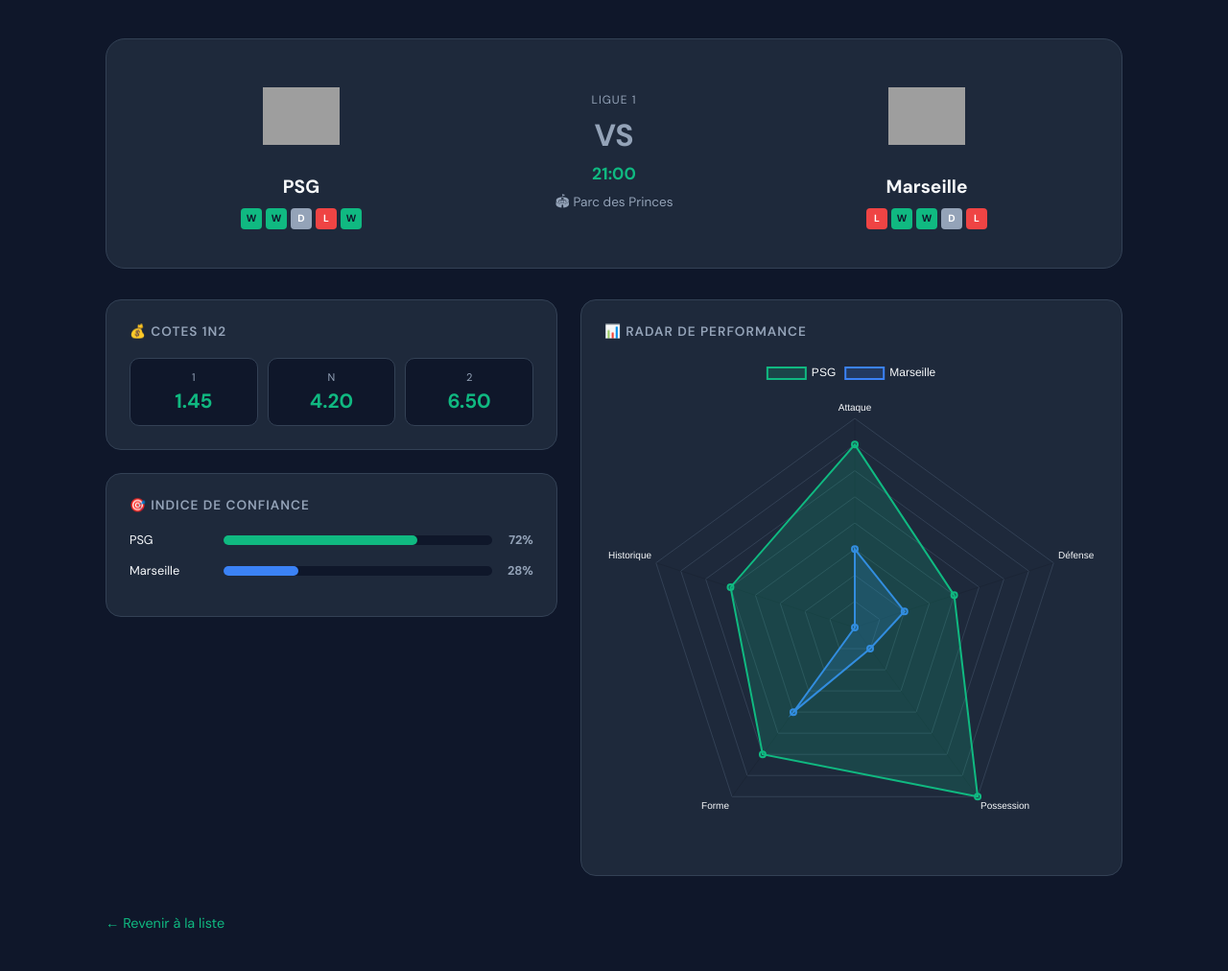
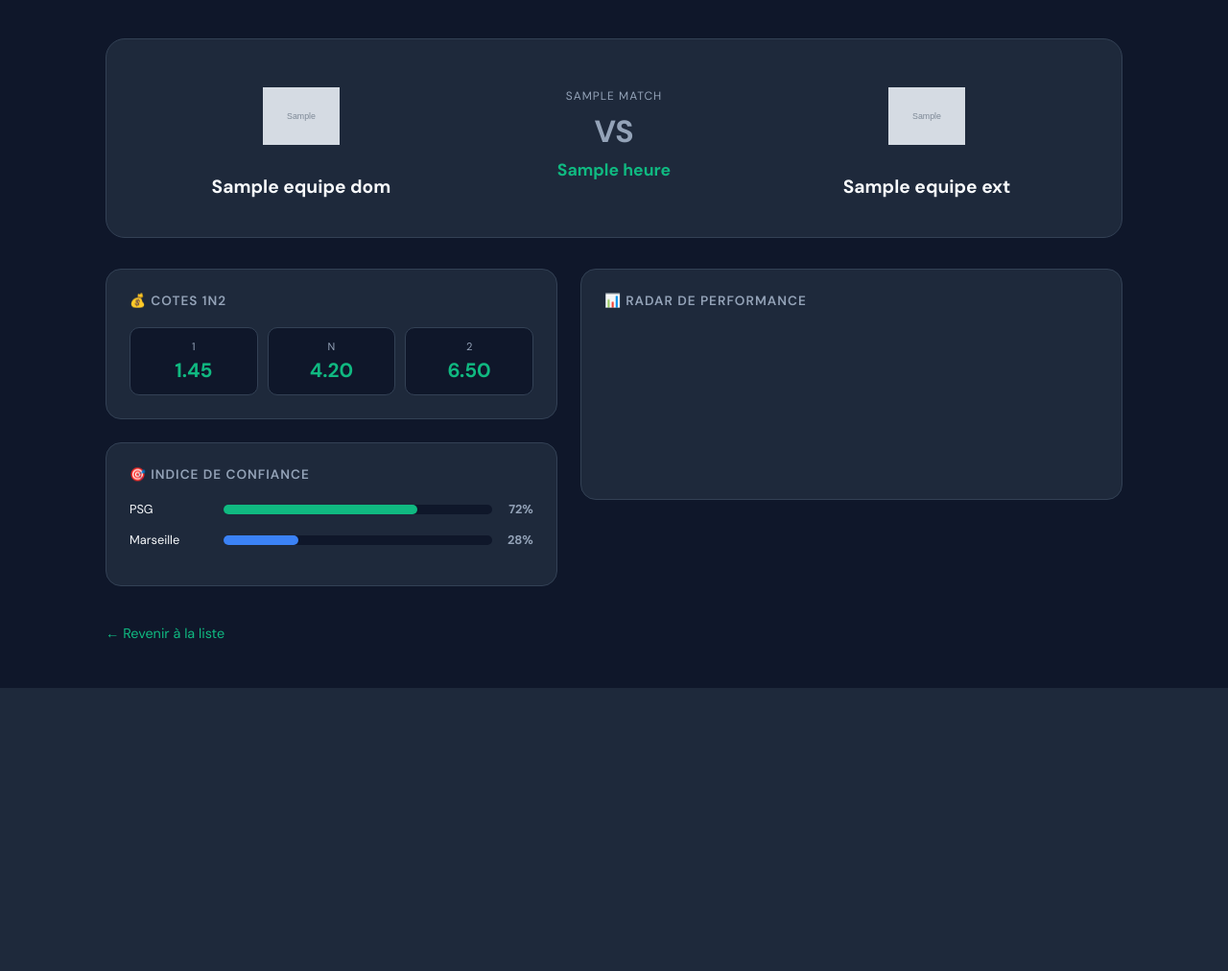
Before and after one commit to amadou432/Football-Visualizer, a Flask app: template templates/match.html in a window 1280 px wide. Shown: the part 83-1095 px from the top of the page at 96% size. After the commit the page ends 800 px from the top, so only its background shows below. Run offline with Flask 3, Linux system fonts and the light colour scheme; the template is opened without the code that fills it: most values are stand-ins (such as "Sample title", 1, 10 or a date in 2020); grey boxes marked "Sample" are stand-in pictures; a map, chart or similar area stays blank; grey boxes are pictures that could not be loaded.

Commit message:
modification de home.html,match.html et app_bdd.py

```diff
--- a/templates/match.html
+++ b/templates/match.html
@@ -28,38 +28,19 @@
         <section class="match-hero-card">
 
             <div class="hero-team">
-                <img src="https://crests.football-data.org/524.png" alt="PSG">
-                <h2>PSG</h2>
-
-                <div class="form-row">
-                    <span class="badge-f f-W">W</span>
-                    <span class="badge-f f-W">W</span>
-                    <span class="badge-f f-D">D</span>
-                    <span class="badge-f f-L">L</span>
-                    <span class="badge-f f-W">W</span>
-                </div>
+    <img src="{{ match.equipe_dom.logo_equipe }}" alt="{{ match.equipe_dom.nom_equipe }}">
+    <h2>{{ match.equipe_dom.nom_equipe }}</h2>
 </div>
 
 <div class="hero-score">
-                <p class="league-detail">Ligue 1</p>
-
+    <p class="league-detail">{{ match.nom_champi }}</p>
     <div class="big-vs">VS</div>
-                <div class="match-date-time">21:00</div>
-
-                <p class="stadium">🏟 Parc des Princes</p>
+    <div class="match-date-time">{{ match.heure }}</div>
 </div>
 
 <div class="hero-team">
-                <img src="https://crests.football-data.org/516.png" alt="Marseille">
-                <h2>Marseille</h2>
-
-                <div class="form-row">
-                    <span class="badge-f f-L">L</span>
-                    <span class="badge-f f-W">W</span>
-                    <span class="badge-f f-W">W</span>
-                    <span class="badge-f f-D">D</span>
-                    <span class="badge-f f-L">L</span>
-                </div>
+    <img src="{{ match.equipe_ext.logo_equipe }}" alt="{{ match.equipe_ext.nom_equipe }}">
+    <h2>{{ match.equipe_ext.nom_equipe }}</h2>
 </div>
 
         </section>
@@ -119,43 +100,6 @@
 
     </main>
 
-    <script>
-        const ctx = document.getElementById('radarChart').getContext('2d');
-        new Chart(ctx, {
-            type: 'radar',
-            data: {
-                labels: ['Attaque', 'Défense', 'Possession', 'Forme', 'Historique'],
-                datasets: [
-                    {
-                        label: 'PSG',
-                        data: [85, 70, 90, 80, 75],
-                        backgroundColor: 'rgba(16, 185, 129, 0.2)',
-                        borderColor: '#10b981',
-                        borderWidth: 2
-                    },
-                    {
-                        label: 'Marseille',
-                        data: [65, 60, 55, 70, 50],
-                        backgroundColor: 'rgba(59, 130, 246, 0.2)',
-                        borderColor: '#3b82f6',
-                        borderWidth: 2
-                    }
-                ]
-            },
-            options: {
-                scales: {
-                    r: {
-                        grid: { color: '#334155' },
-                        pointLabels: { color: '#f8fafc' },
-                        ticks: { display: false, beginAtZero: true }
-                    }
-                },
-                plugins: {
-                    legend: { labels: { color: '#f8fafc' } }
-                }
-            }
-        });
-    </script>
 
 </body>
 </html>
```
Also changed, not shown: app_bdd.py (+31 -8 lines), templates/home.html (+20 -18 lines). Lines whose indentation alone changed are shown as unchanged.
